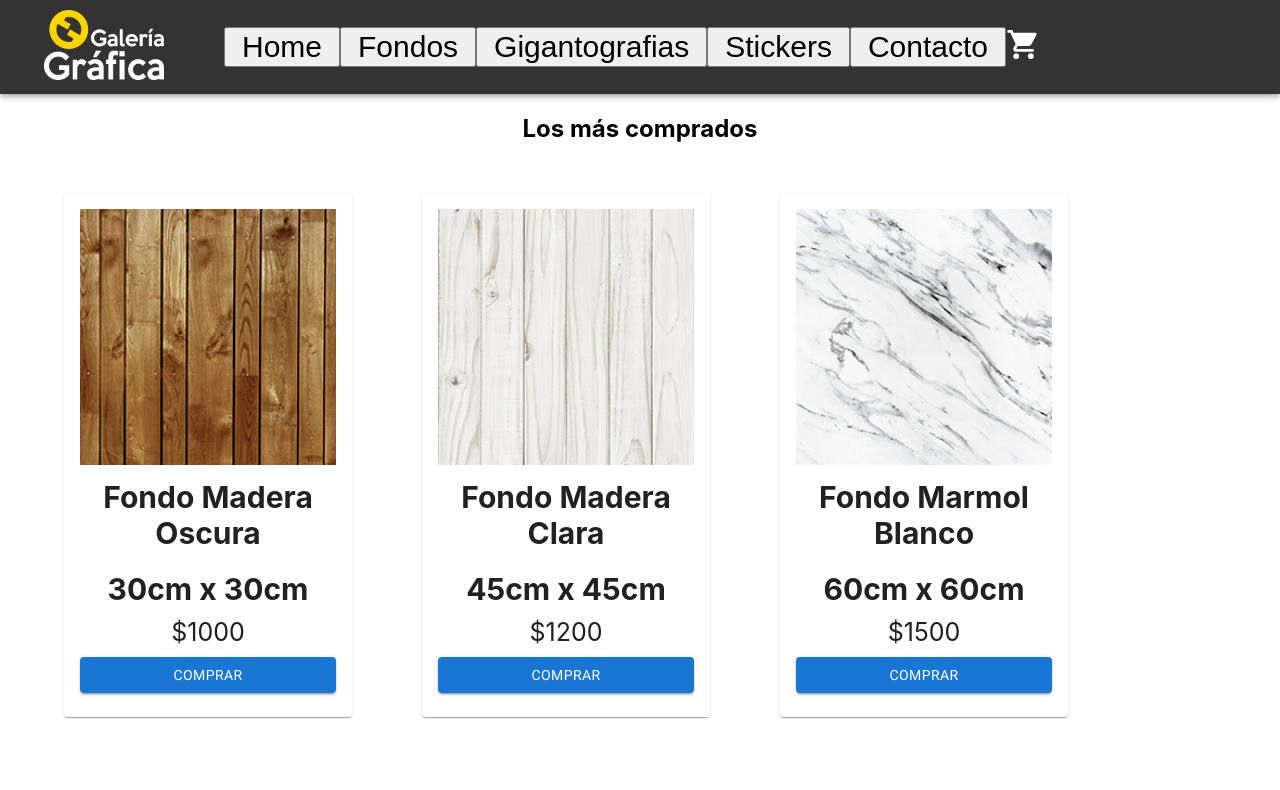
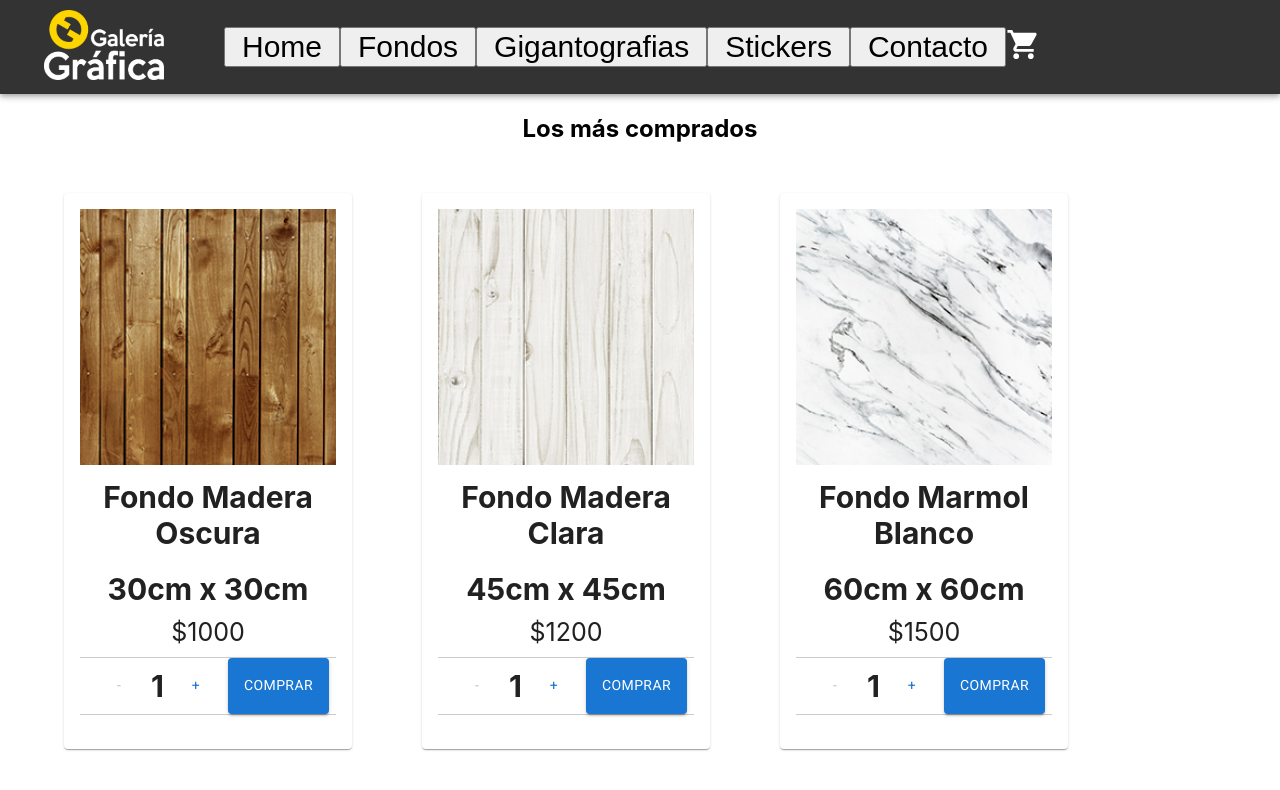
Before and after one commit to sanmallea/app-galeria-grafica, a React (Create React App) app: page / in a window 1280 px wide. Shown: the top 790 px of the page. Built offline with nearby package versions, Linux system fonts and the light colour scheme.

Commit message:
Added ItemCount

```diff
--- a/src/components/Card/Card.css
+++ b/src/components/Card/Card.css
@@ -16,3 +16,11 @@
     margin-bottom: 10px;
     font-size: 25px;
 }
+.count-item {
+    display: flex;
+    width: 100%;
+    justify-content: center;
+    border-top: 1px solid #ccc;
+    border-bottom: 1px solid #ccc;
+    margin-bottom: 10px;
+}
--- a/src/components/Card/Card.js
+++ b/src/components/Card/Card.js
@@ -1,7 +1,15 @@
-import { Button } from '@mui/material';
 import Card from '@mui/material/Card';
 import CardContent from '@mui/material/CardContent';
 import './Card.css';
+import Modal from '../Modal/Modal';
+import ItemCount from './ItemCount.js';
+
+//Todo lo que hay que hacer esta en el nuevo archivo ItemCount.js
+//Lo importante acá es justamente importarlo, está en la linea 25 acá, abajo de price
+//Tambien obvio llamarlo arriba en el import
+//Eso de Modal es algo que creo hicieron en la clase de apoyo, en la última clase hablaron muy poco de eso y la verdad
+//no lo agrego xq no creo agregue nada. Yo lo copie y está todo tal cual en el archivo Modal.js, pero no es importante
+
 
 const CardItem = ({ image, title, price, size }) => {
 
@@ -15,7 +23,7 @@ const CardItem = ({ image, title, price, size }) => {
                     <p>{title}</p>
                     <p>{size}</p>
                     <span>${price}</span>
-                    <Button variant={'contained'}>Comprar</Button>
+                    <ItemCount />
                 </div>
             </CardContent>
         </Card>
--- /dev/null
+++ b/src/components/Card/ItemCount.js
@@ -0,0 +1,44 @@
+import * as React from 'react';
+import { Button } from '@mui/material';
+import './Card.css';
+import {useState} from 'react'
+
+//Lo primero que hay que hacer aca es agregar el div que tiene el count-item. Ese es el boton para agregar y sumar objetos
+
+//Fijate tambien que agregamos estilos de count-item en el css
+
+//Despues agrega el import useState, y agrega abajo el const que tiene setCount
+
+//Agrega el addCount y restCount en los botones y crea los const de cada uno. Esto es para
+//sumar y restar los numeros en la pagina
+
+//Agrega lo de Stock para justamente agregar el stock (jeje) El numero que esta en el useState seria el stock
+
+//Para terminar el ejercicio que piden, en el boton de comprar agrega un onClick y el console log para que
+//aparezca cuantos comparias al hacer click en el boton
+
+
+const ItemCount = () => {
+    //Sumar o restar productos
+    const [count, setCount] = useState (1)
+
+    const addCount = () => {
+        setCount(count + 1)
+    }
+    const restCount = () => {
+        setCount(count - 1)
+    }
+    //Stock
+    const[stock, setStock] = useState(10)
+
+    return(
+        <div className='count-item'>
+            <Button onClick={restCount} disabled={count == 1}>-</Button>
+            <p>{count}</p>
+            <Button onClick={addCount} disabled={count == stock}>+</Button>
+            <Button onClick={console.log(count)} variant={'contained'}>Comprar</Button>
+        </div>
+    )
+}
+
+export default ItemCount
--- /dev/null
+++ b/src/components/Modal/Modal.js
@@ -0,0 +1,16 @@
+import * as React from 'react';
+import { DialogTitle } from '@mui/material';
+import { Dialog } from '@mui/material';
+import { DialogContent} from '@mui/material';
+
+const Modal = ({handleClose, open, children}) => {
+    return(
+        <Dialog onClose={handleClose} open={open}>
+            <DialogContent>
+                {children}
+            </DialogContent>
+        </Dialog>
+    )
+}
+
+export default Modal
```
